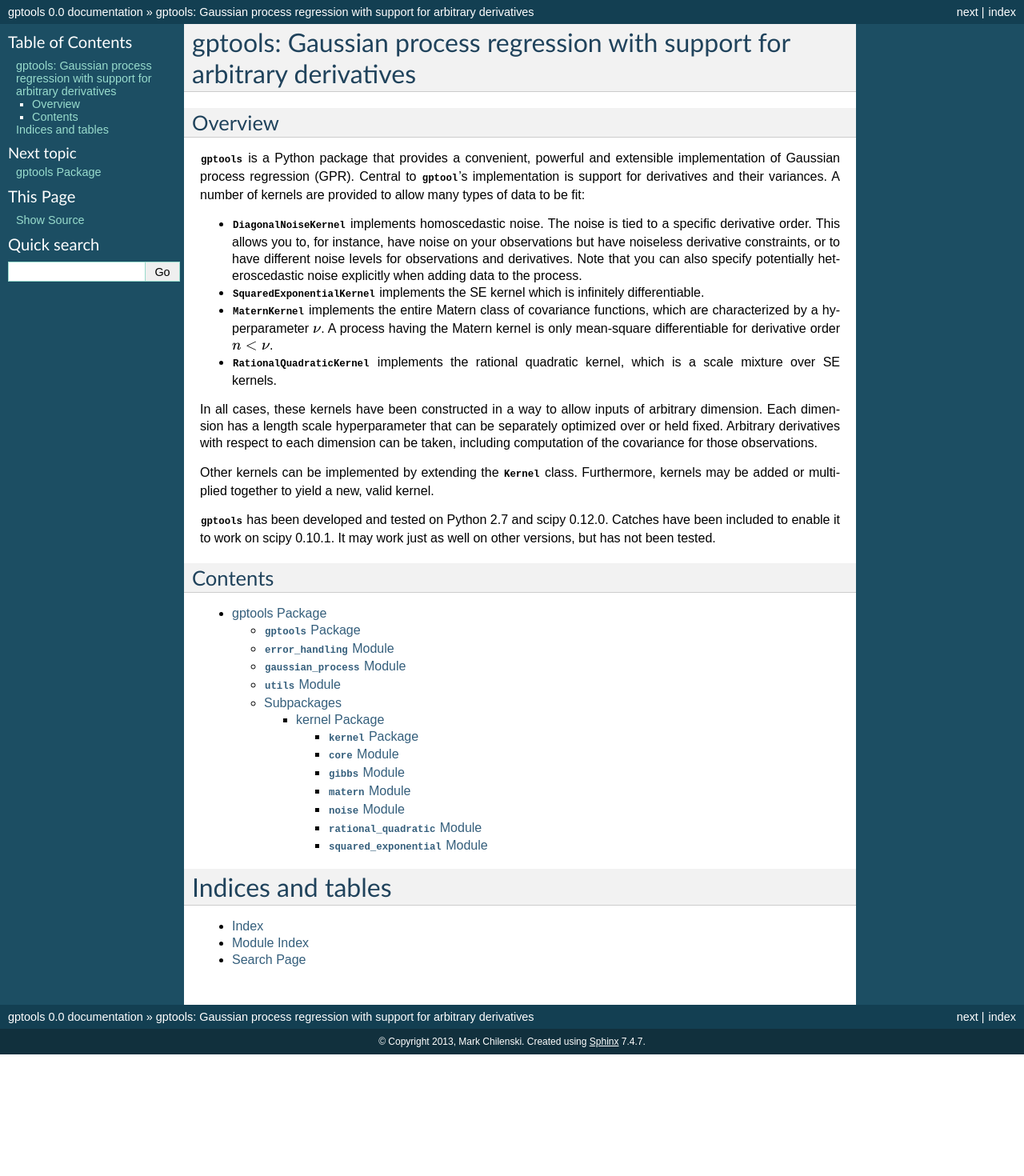
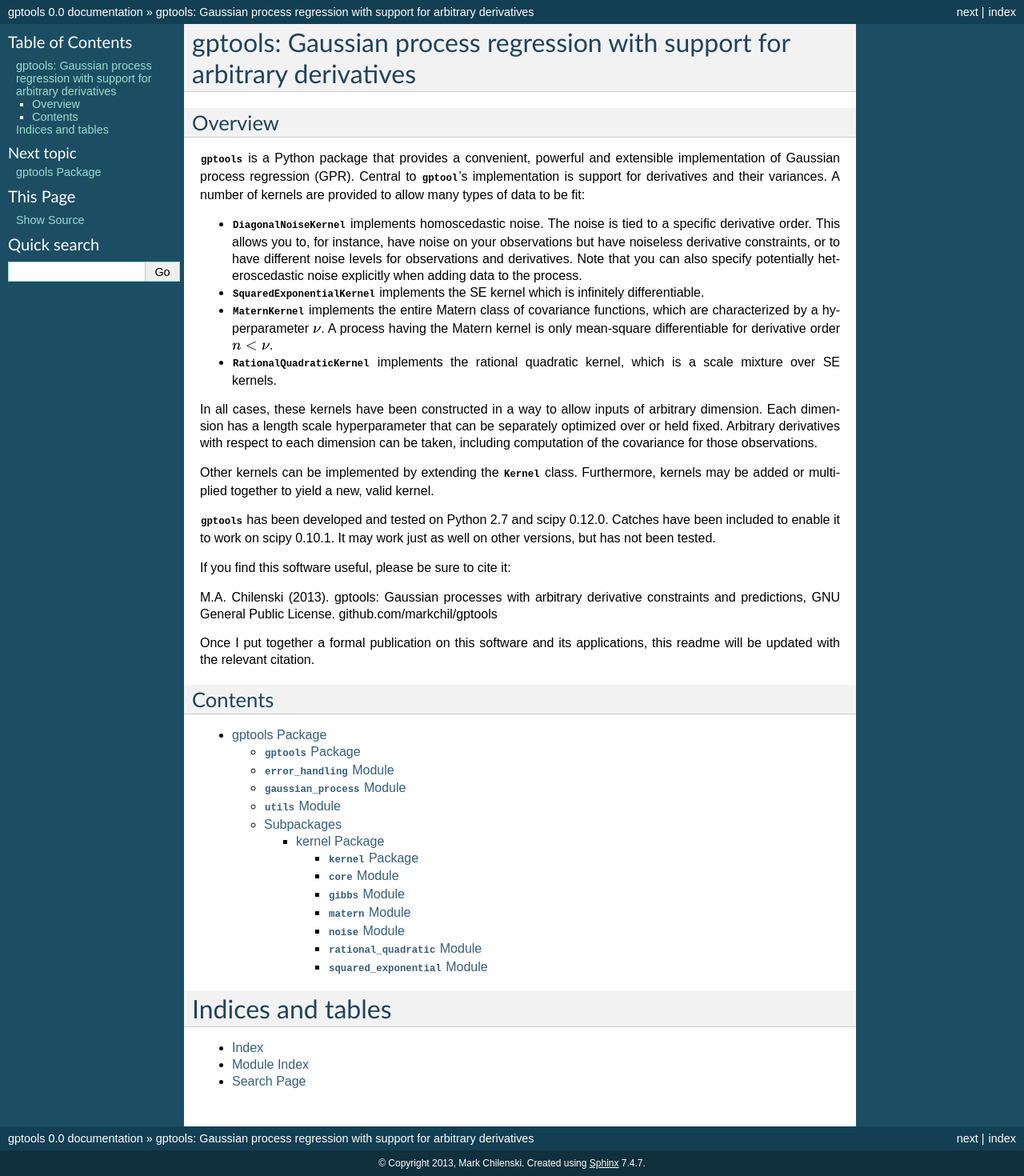
Before and after one commit to markchil/gptools, a Sphinx documentation site: the page built from docs/source/index.rst, in a window 1280 px wide. Shown: the whole page at 80% size. Built offline with Sphinx 7.4.7, drawn with Linux system fonts in a browser that asks for light colours; formulas are drawn with MathJax 3; before the commit the page ends 1318 px from its top, so only the background shows below that.

Commit message:
Add cite info to docs.

```diff
--- a/docs/source/index.rst
+++ b/docs/source/index.rst
@@ -22,6 +22,12 @@ Other kernels can be implemented by extending the :py:class:`~gptools.kernel.cor
 
 :py:mod:`gptools` has been developed and tested on Python 2.7 and scipy 0.12.0. Catches have been included to enable it to work on scipy 0.10.1. It may work just as well on other versions, but has not been tested.
 
+If you find this software useful, please be sure to cite it:
+
+M.A. Chilenski (2013). gptools: Gaussian processes with arbitrary derivative constraints and predictions, GNU General Public License. github.com/markchil/gptools
+
+Once I put together a formal publication on this software and its applications, this readme will be updated with the relevant citation.
+
 Contents
 --------
 
```
